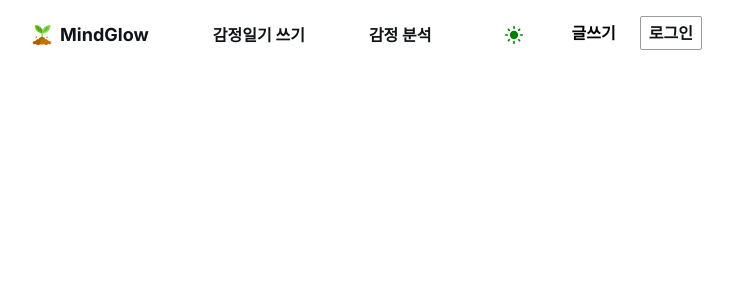
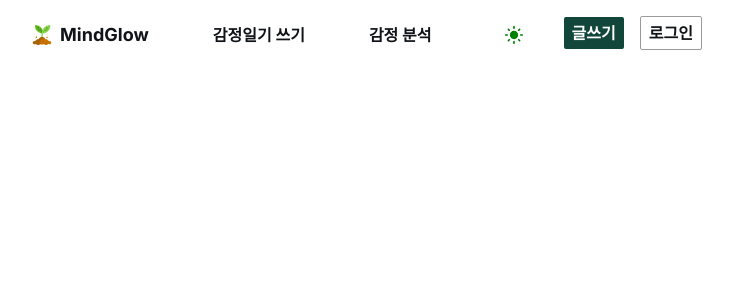
Before and after one commit to yujinjeon12/MindGlow, a Next.js app: page / in a window 1280 px wide. Shown: the top 300 px of the page, without its empty margins (273-1006 px from the left). Built offline with nearby package versions, Linux system fonts and the light colour scheme.

Commit message:
Update some Tailwind class names

```diff
--- a/src/components/button/Button.tsx
+++ b/src/components/button/Button.tsx
@@ -9,7 +9,7 @@ const Button: React.FC<ButtonProps> = ({
 }) => {
   return (
     <button
-      className={`rounded-sm bg-${bgColor} text-${textColor} font-bold ${option}`}
+      className={`rounded-sm ${bgColor} ${textColor} font-bold ${option}`}
     >
       {value}
     </button>
--- a/src/components/header/Header.tsx
+++ b/src/components/header/Header.tsx
@@ -18,16 +18,16 @@ const Header: React.FC = () => {
         <ToggleDarkmode />
         <Link href="/login">
           <Button
-            bgColor="green"
-            textColor="white"
+            bgColor="bg-green"
+            textColor="text-white"
             value="글쓰기"
             option="ml-2 md:ml-8 px-2 py-1 text-sm md:text-base"
           />
         </Link>
         <Link href="/login">
           <Button
-            bgColor="white"
-            textColor="black"
+            bgColor="bg-white"
+            textColor="text-black"
             value="로그인"
             option="ml-2 md:ml-4 border border-gray dark:border-white px-2 py-1 text-sm md:text-base"
           />
```
